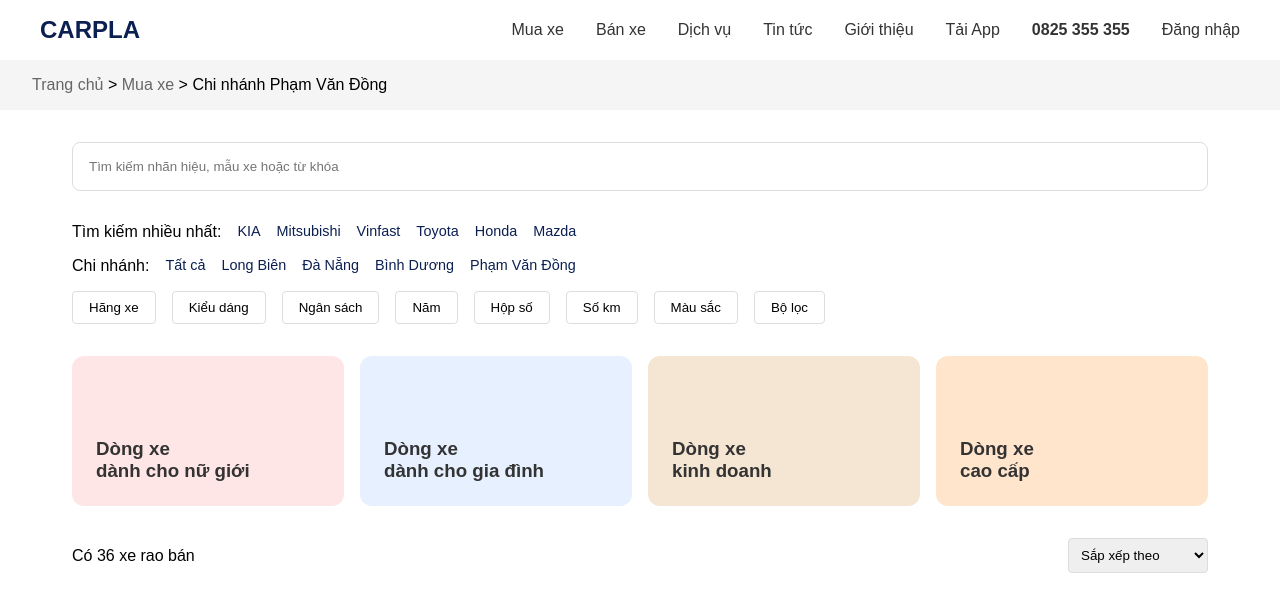
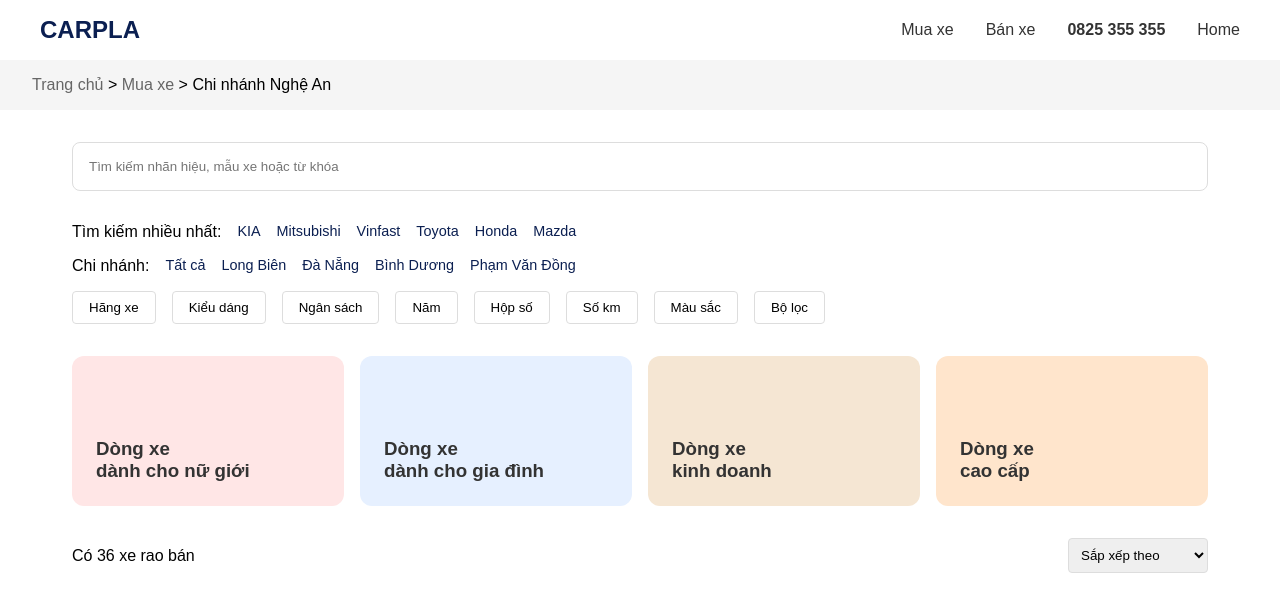
Before and after one commit to ngoquyennez/showroom, a plain HTML site: page index.html in a window 1280 px wide. Drawn offline with Linux system fonts and the light colour scheme.

Commit message:
updatelan1

```diff
--- a/index.html
+++ b/index.html
@@ -164,12 +164,8 @@
             <div class="nav-menu">
                 <a href="#">Mua xe</a>
                 <a href="#">Bán xe</a>
-                <a href="#">Dịch vụ</a>
-                <a href="#">Tin tức</a>
-                <a href="#">Giới thiệu</a>
-                <a href="#">Tải App</a>
                 <span class="phone-number">0825 355 355</span>
-                <a href="#">Đăng nhập</a>
+                <a href="#">Home</a>
             </div>
         </div>
     </nav>
@@ -178,7 +174,7 @@
     <div class="breadcrumb">
         <a href="#">Trang chủ</a> >
         <a href="#">Mua xe</a> >
-        Chi nhánh Phạm Văn Đồng
+        Chi nhánh Nghệ An
     </div>
 
     <!-- Main Content -->
```
